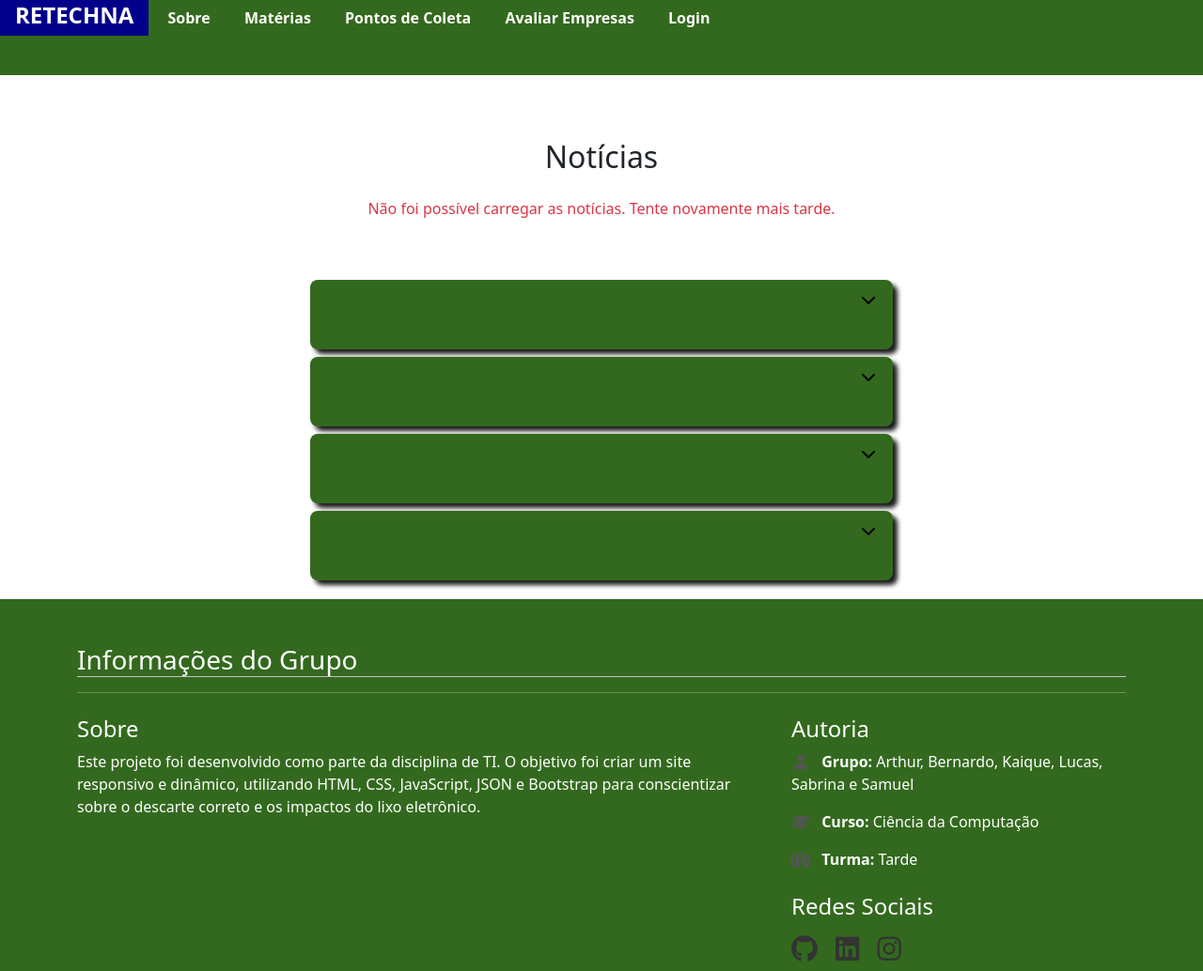
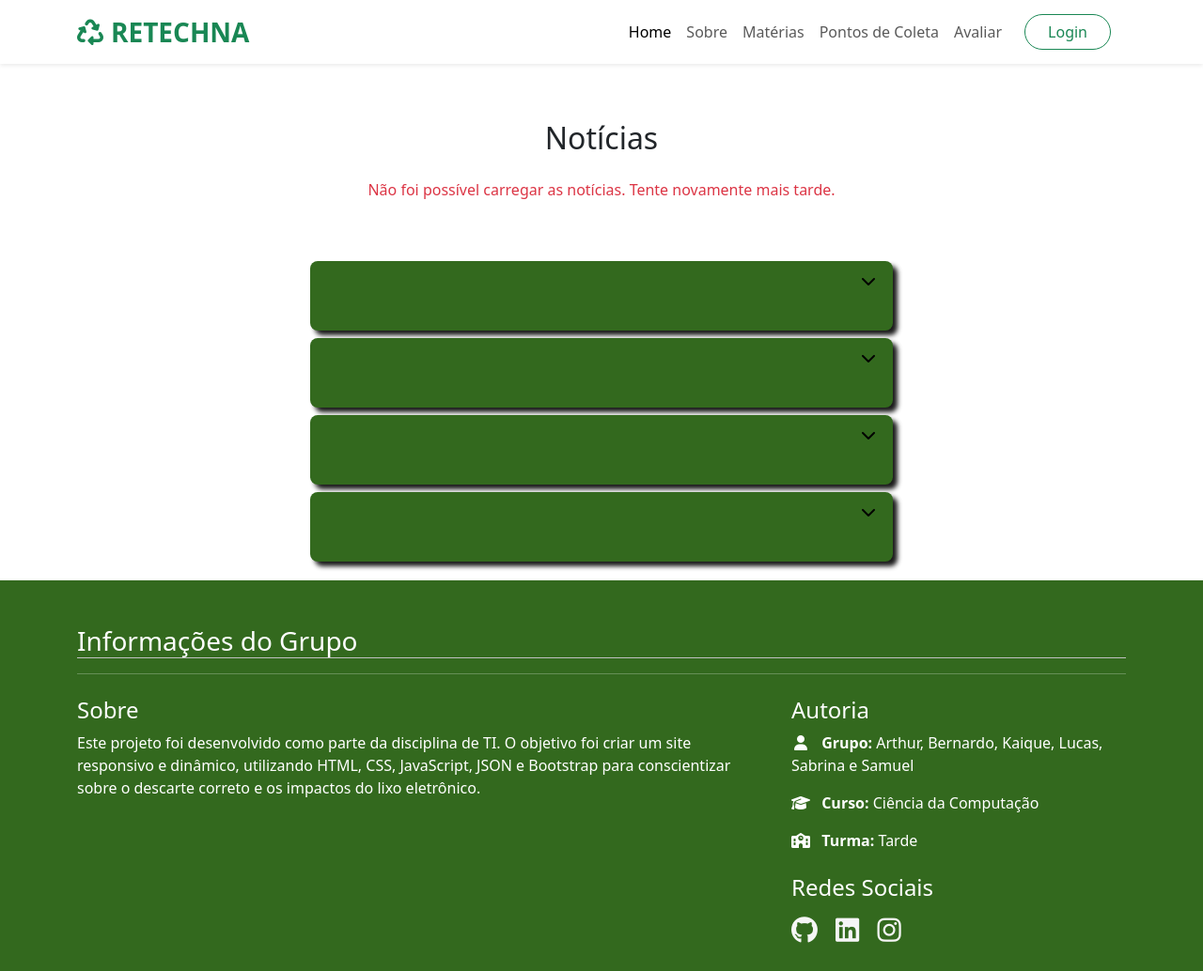
Before and after one commit to ICEI-PUC-Minas-CC-TI/ti1-cc-2025-2-tarde-grupo-2-lixo-eletronico, a website: page codigo/public/index.html in a window 1280 px wide. Shown: the top 1034 px of the page at 94% size. Drawn offline with nearby package versions, Linux system fonts and the light colour scheme; no server answers.

Commit message:
corrige rodapé e altera menu de navegação

```diff
--- a/codigo/public/assets/css/style.css
+++ b/codigo/public/assets/css/style.css
@@ -92,12 +92,12 @@ main {
   width: 20px;
   text-align: center;
   margin-right: 8px;
-  color: #555;
+  color: white;
 }
 
 .social-icon {
   font-size: 1.8rem;
-  color: #333;
+  color: whitesmoke;
   margin-right: 15px;
   text-decoration: none;
   transition: color 0.3s ease;
--- a/codigo/public/index.html
+++ b/codigo/public/index.html
@@ -16,25 +16,48 @@
 
 <body>
   <header>
-    <div class="banner">
-      <!-- <img src="./assets/images/banner_ti.png" alt="" /> -->
-    </div>
-    <div class="barra-info">
-      <nav class="menu">
-        <ul>
-          <li><a class="fs-4 fw-bold" href="index.html">RETECHNA</a></li>
-          <li><a href="about.html">Sobre</a></li>
-          <li><a href="">Matérias</a></li>
-          <li><a href="">Pontos de Coleta</a></li>
-          <li><a href="">Avaliar Empresas</a></li>
-          <li><a href="">Login</a></li>
+  <nav class="navbar navbar-expand-lg navbar-light bg-white shadow-sm fixed-top">
+    <div class="container">
+      <a class="navbar-brand fw-bold text-success fs-3" href="index.html">
+        <i class="fas fa-recycle me-2"></i>RETECHNA
+      </a>
+
+      <button class="navbar-toggler" type="button" data-bs-toggle="collapse" data-bs-target="#navbarNav">
+        <span class="navbar-toggler-icon"></span>
+      </button>
+
+      <div class="collapse navbar-collapse justify-content-end" id="navbarNav">
+        <ul class="navbar-nav align-items-center">
+          <li class="nav-item">
+            <a class="nav-link active" href="index.html">Home</a>
+          </li>
+          <li class="nav-item">
+            <a class="nav-link" href="about.html">Sobre</a>
+          </li>
+          <li class="nav-item">
+            <a class="nav-link" href="modulos/estrutura/crud_videos/crudVideos.html">Matérias</a>
+          </li>
+          <li class="nav-item">
+            <a class="nav-link" href="#">Pontos de Coleta</a>
+          </li>
+          <li class="nav-item">
+            <a class="nav-link" href="#">Avaliar</a>
+          </li>
+          <li class="nav-item ms-lg-3">
+            <a class="btn btn-outline-success rounded-pill px-4" href="#">Login</a>
+          </li>
         </ul>
-      </nav>
-      <div class="dadosnp-usuario">
-        <span id="userInfo"></span>
+        <div class="dadosnp-usuario ms-3">
+            <span id="userInfo" class="fw-bold text-secondary"></span>
+        </div>
       </div>
     </div>
-  </header>
+  </nav>
+</header>
+
+<style>
+    main { padding-top: 80px; }
+</style>
   <main>
     <!-- Samuel Carrossel  -->
     <section id="destaques" class="container py-5">
```
Also changed, not shown: codigo/public/cadastro_produto.html (+12 -15 lines).
